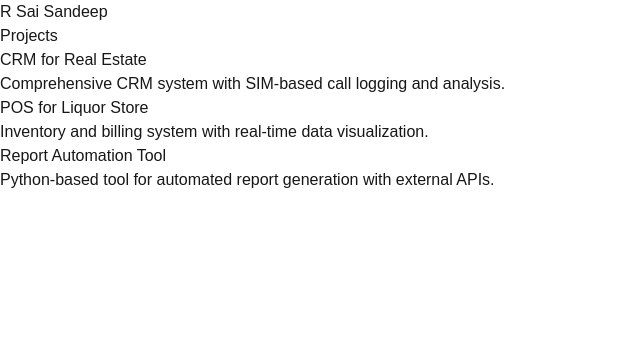
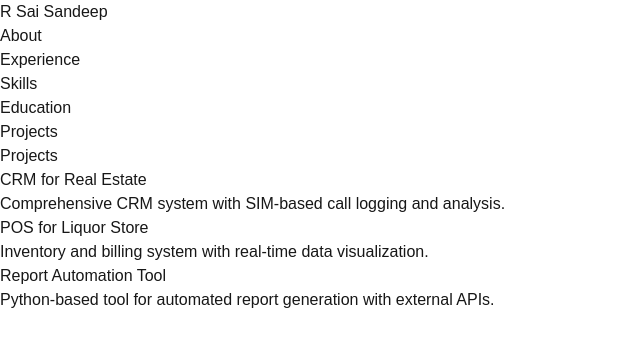
Before and after one commit to saisandeepramavath/sandeep, a Next.js app: page / in a window 1280 px wide. Shown: the top 346 px of the page, without its empty margins (0-640 px from the left). Built offline with nearby package versions, Linux system fonts and the light colour scheme.

Commit message:
Added menu bar

```diff
--- a/src/app/components/Header.js
+++ b/src/app/components/Header.js
@@ -1,7 +1,19 @@
 "use client"
 import { motion } from 'framer-motion';
 
-const Header = () => (
+const Header = () => {
+  var menu = {
+    'about':"About",
+    "experience":"Experience",
+    "skills":"Skills",
+    "education":"Education",
+    "projects":"Projects"
+  }
+
+  return (
+
+
+
     <motion.header
       initial={{ opacity: 0, y: -50 }}
       animate={{ opacity: 1, y: 0 }}
@@ -13,14 +25,17 @@ const Header = () => (
         <h1 className='text-white font-bold text-3xl'>R Sai Sandeep</h1>
         </div>
         <div>
-        {/* <h1 className='text-white'>
-          Menu
-        </h1> */}
+          <ul className='flex gap-5'>
+            {Object.keys(menu).map(el=>{
+             return (<div className='text-white'><a href="">{menu[el]}</a> </div>)
+              })}
+          </ul>
         </div>
 
       </div>
 
     </motion.header>
-);
+  )
+} ;
 
 export default Header;
```
Also changed, not shown: 85 other files (tests, documents, lock files or other folders). Lines whose indentation alone changed are shown as unchanged.
